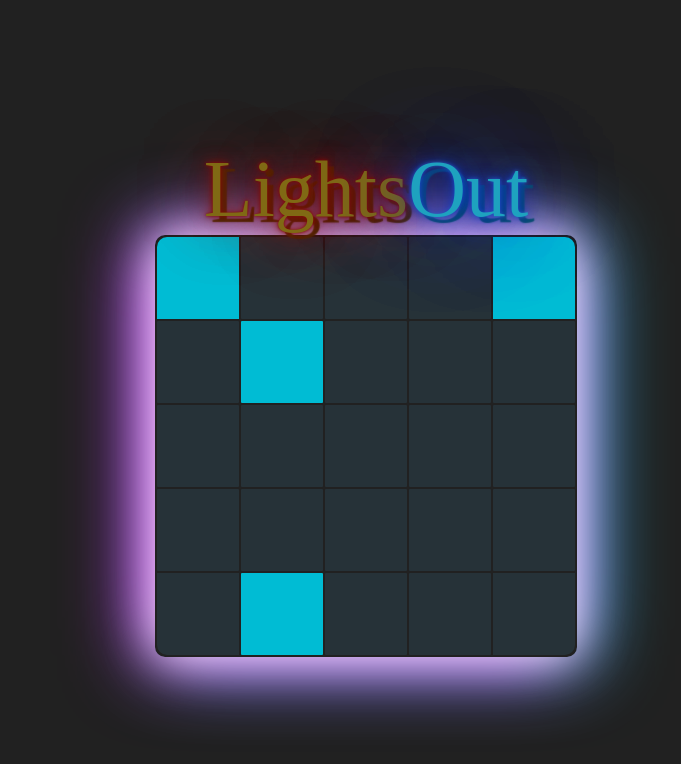
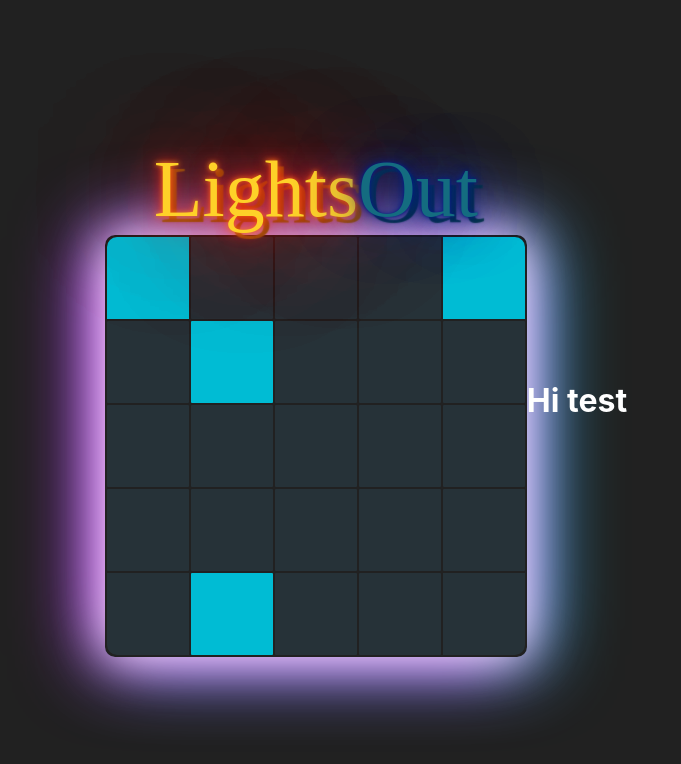
Before and after one commit to Jack-2077/Lights-Out, a React (Create React App) app: page / in a window 1280 px wide. Shown: the top 764 px of the page, without its empty margins (274-955 px from the left). Built offline with nearby package versions, Linux system fonts and the light colour scheme; a web font is replaced by a local one.

Commit message:
Update App.js

```diff
--- a/src/App.js
+++ b/src/App.js
@@ -9,6 +9,7 @@ class App extends Component {
     return (
       <div className='App'>
         <Board />
+      <h1>Hi test</h1>
       </div>
     );
   }
```
